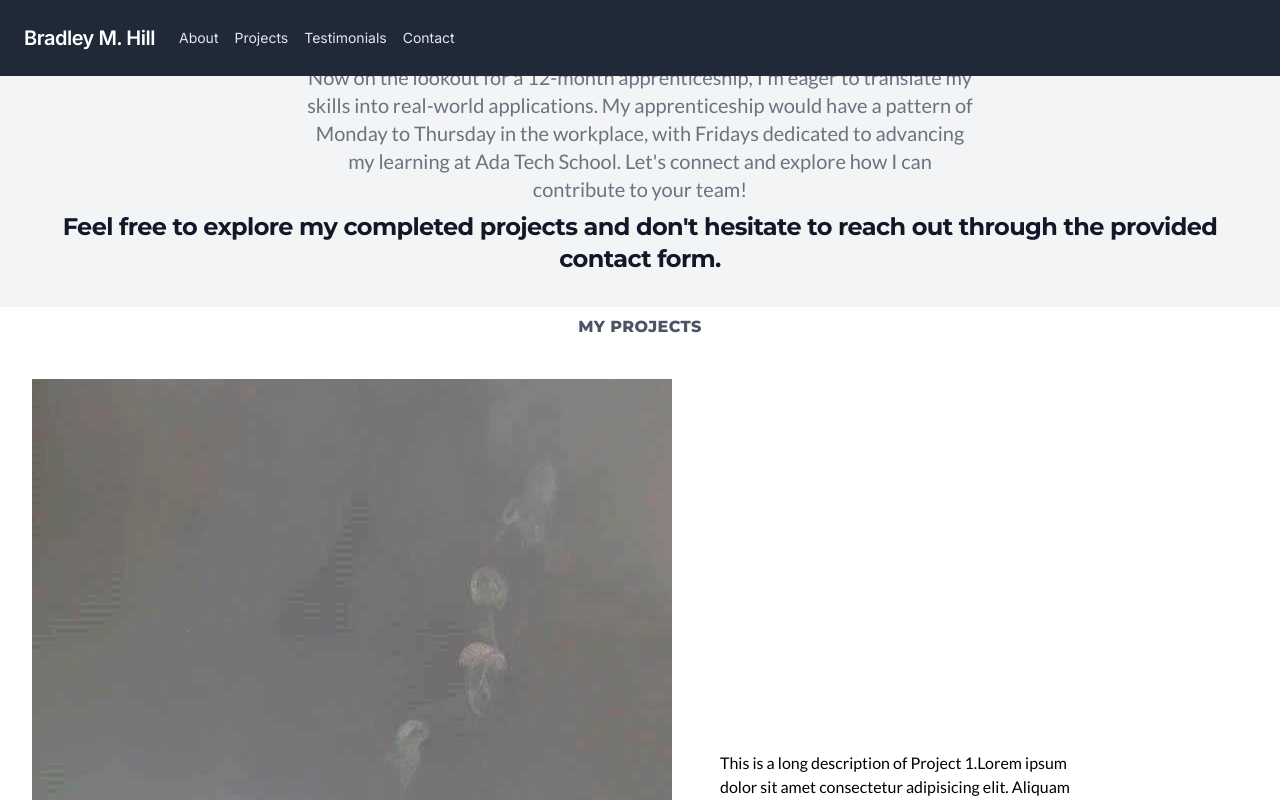
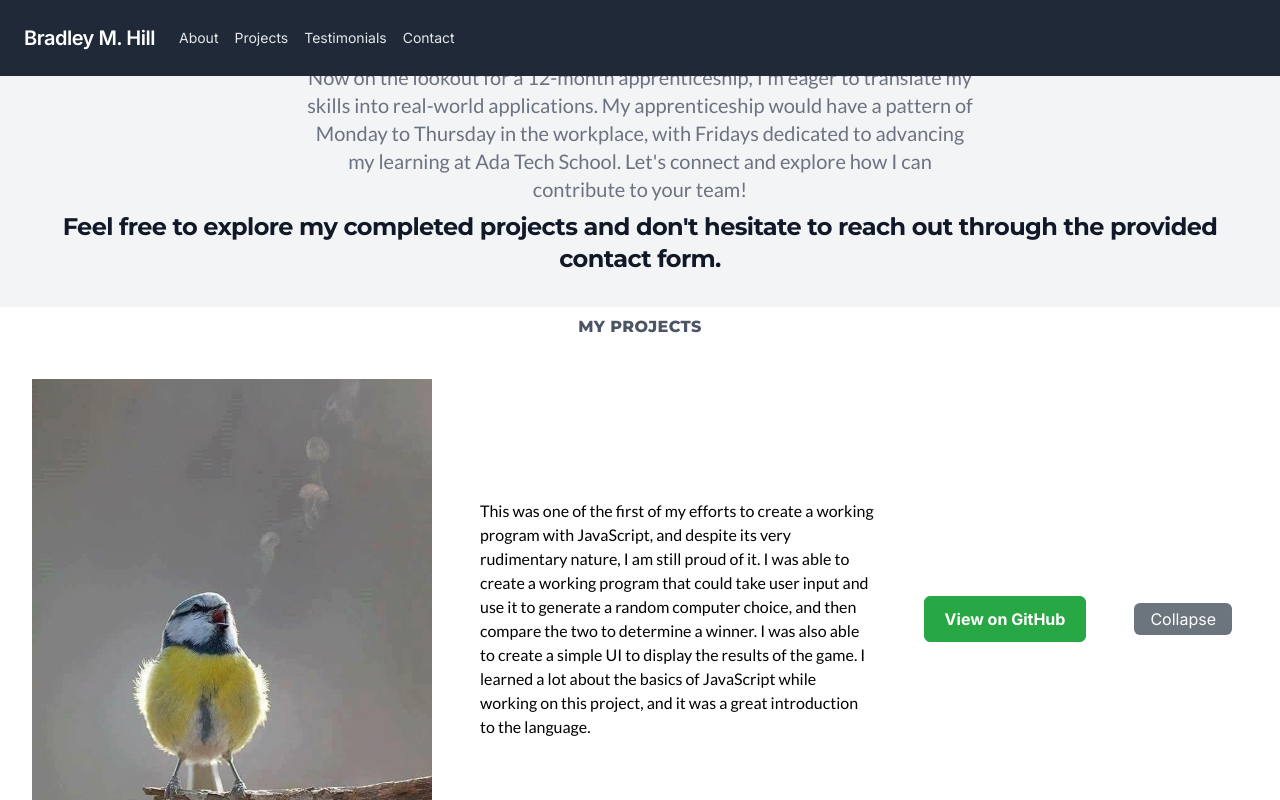
Before and after one commit to Bradley-Hill/bradley-hill-portfolio, a Next.js app in the folder bradley-portfolio/: page / in a window 1280 px wide. Both pictures are taken after a click on the element 640 px from the left and 1001 px from the top of the page. Shown: the part 601-1401 px from the top of the page. Built offline with nearby package versions, Linux system fonts and the light colour scheme.

Commit message:
added github links to the projects and added button for the link, improved teh css for expandedProject component as well

```diff
--- a/bradley-portfolio/src/app/styles/ExpandedProject.css
+++ b/bradley-portfolio/src/app/styles/ExpandedProject.css
@@ -17,35 +17,64 @@
   flex: 0 0 100%;
   height: auto;
   max-width: 100%;
+  object-fit: cover;
+  max-height: 20rem;
 }
 
 @media (min-width: 768px) {
   .expandedProject-image {
     flex: 0 0 50%;
+    max-height: 30rem;
   }
 }
 
 @media (min-width: 1024px) {
   .expandedProject-image {
-    flex: 0 0 400px;
+    flex: 0 0 25rem;
   }
 }
 
 .expandedProject-description {
   flex: 1;
-  max-width: 600px;
+  max-width: 37.5rem;
   margin: 0 auto;
   padding: 0 1rem;
 }
 
 .collapse-button {
   margin: 1rem;
-  @apply px-4 py-2 bg-gray-500 text-white rounded-md transition-all duration-300 ease-in-out shadow-md focus:outline-none focus:shadow-outline-blue;
+  padding: 0.25rem 1rem;
+  background-color: #6c757d;
+  color: #fff;
+  border-radius: 0.375rem;
   transition: background-color 0.3s ease, transform 0.3s ease;
 }
 
 .collapse-button:hover,
 .collapse-button:active {
-  @apply bg-gray-800;
+  background-color: #343a40;
   transform: scale(1.05);
 }
+
+.github-button {
+  display: inline-block;
+  padding: 0.625rem 1.25rem;
+  font-size: 1rem;
+  font-weight: bold;
+  text-align: center;
+  text-decoration: none;
+  cursor: pointer;
+  color: #fff;
+  background-color: #28a745;
+  border: 0.0625rem solid #28a745;
+  border-radius: 0.375rem;
+  transition: background-color 0.3s ease;
+}
+
+.github-button:hover {
+  background-color: #218838;
+}
+
+.github-button:active {
+  background-color: #1e7e34;
+}
--- a/bradley-portfolio/src/components/ExpandedProject.tsx
+++ b/bradley-portfolio/src/components/ExpandedProject.tsx
@@ -21,6 +21,9 @@ export default function ExpandedProject({
         alt={project.title}
       />
       <p className="expandedProject-description">{project.longDescription}</p>
+      <a href={project.githubLink} target="_blank" rel="noopener noreferrer">
+        <button className="github-button">View on GitHub</button>
+      </a>
       <button className="collapse-button" onClick={onCollapse}>
         Collapse
       </button>
--- a/bradley-portfolio/src/components/Projects.tsx
+++ b/bradley-portfolio/src/components/Projects.tsx
@@ -11,88 +11,100 @@ export interface Project {
   longDescription: string;
   image: string;
   largeImage: string;
+  githubLink: string;
 }
 
 const projectsData = [
   {
     id: 1,
-    title: "Project 1",
+    title: "Rock,Paper,Scissors",
     shortDescription:
-      "This is a short description of Project 1. lorem ipsum lorem ipsum lorem ipsum lorem ipsum lorem ipsum lorem ipsum lorem ipsum lorem ipsum lorem ipsum lorem ipsum lorem ipsum lorem ipsum lorem ipsum",
+      "This project is a simple implementation of the classic game Rock,Paper,Scissors, made using JavaScript.",
     longDescription:
-      "This is a long description of Project 1.Lorem ipsum dolor sit amet consectetur adipisicing elit. Aliquam similique sint perferendis ratione amet dolore voluptatem alias exercitationem voluptates quos. Laudantium dolor earum ratione alias, vero, temporibus similique, atque unde natus in labore! Animi magnam, eligendi distinctio placeat, nihil quas ducimus laboriosam suscipit, dignissimos est repellendus dolore accusamus ipsa rem!",
+      "This was one of the first of my efforts to create a working program with JavaScript, and despite its very rudimentary nature, I am still proud of it. I was able to create a working program that could take user input and use it to generate a random computer choice, and then compare the two to determine a winner. I was also able to create a simple UI to display the results of the game. I learned a lot about the basics of JavaScript while working on this project, and it was a great introduction to the language.",
     image: "/images/Seen birdsong.jpg",
     largeImage: "/images/Seen birdsong.jpg",
+    githubLink: "https://github.com/Bradley-Hill/rock-paper-scissors",
   },
   {
     id: 2,
-    title: "Project 2",
+    title: "Calculator",
     shortDescription:
-      "This is a short description of Project 2. lorem ipsum lorem ipsum lorem ipsum lorem ipsum lorem ipsum lorem ipsum lorem ipsum lorem ipsum lorem ipsum lorem ipsum lorem ipsum lorem ipsum lorem ipsum",
+      "A responsive JavaScript calculator that performs basic arithmetic operations with a clean user interface.",
     longDescription:
-      "This is a long description of Project 2.Lorem ipsum dolor sit amet consectetur adipisicing elit. Aliquam similique sint perferendis ratione amet dolore voluptatem alias exercitationem voluptates quos. Laudantium dolor earum ratione alias, vero, temporibus similique, atque unde natus in labore! Animi magnam, eligendi distinctio placeat, nihil quas ducimus laboriosam suscipit, dignissimos est repellendus dolore accusamus ipsa rem!",
+      "The JavaScript Calculator project is a responsive web application that offers users a simple yet dynamic tool for performing arithmetic calculations. Built using HTML, CSS, and JavaScript, the calculator supports addition, subtraction, multiplication, division, and percentage calculations. The clean and intuitive user interface, coupled with responsive design, ensures a seamless experience on different devices. The calculator also features a 'delete' button for corrections and a 'clear' button to reset calculations, making it a practical and user-friendly showcase of front-end development skills.",
     image: "/images/Spider with a droplet.jpg",
     largeImage: "/images/Spider with a droplet.jpg",
+    githubLink: "https://github.com/Bradley-Hill/Calculator",
   },
   {
     id: 3,
-    title: "Project 3",
+    title: "Noughts and Crosses (Tic-Tac-Toe)",
     shortDescription:
-      "This is a short description of Project 3. lorem ipsum lorem ipsum lorem ipsum lorem ipsum lorem ipsum lorem ipsum lorem ipsum lorem ipsum lorem ipsum lorem ipsum lorem ipsum lorem ipsum lorem ipsum",
+      "A two-player tic-tac-toe game implemented in JavaScript, HTML, and CSS. The game features dynamic player creation, marker validation, and interactive gameplay with a responsive design.",
     longDescription:
-      "This is a long description of Project 3.Lorem ipsum dolor sit amet consectetur adipisicing elit. Aliquam similique sint perferendis ratione amet dolore voluptatem alias exercitationem voluptates quos. Laudantium dolor earum ratione alias, vero, temporibus similique, atque unde natus in labore! Animi magnam, eligendi distinctio placeat, nihil quas ducimus laboriosam suscipit, dignissimos est repellendus dolore accusamus ipsa rem!",
+      "This project is a web-based two-player tic-tac-toe game built using JavaScript, HTML, and CSS. The game introduces a modular design with distinct functional modules to handle player creation, game logic, and user interface interactions. Players enter their names and choose markers (X or O), with real-time validation ensuring unique markers for each          The Game Board module sets up the tic-tac-toe grid and manages the game state, allowing players to make moves and resetting the board after each game. The Player module defines player objects with customizable names and markers, emphasizing error handling for valid inputs. The core of the game is the Game module, which orchestrates the overall game flow. It determines the starting player through a random selection, keeps track of the current player, and checks for win or draw states after each move. The user interface module handles the display of the game board, updates the active player, and maintains a dynamic scoreboard reflecting each player's score.",
     image: "/images/first meow.jpg",
     largeImage: "/images/first meow.jpg",
+    githubLink: "https://github.com/Bradley-Hill/noughts-and-crosses",
   },
   {
     id: 4,
-    title: "Project 4",
+    title: "Etch-a-Sketch",
     shortDescription:
-      "This is a short description of Project 4. lorem ipsum lorem ipsum lorem ipsum lorem ipsum lorem ipsum lorem ipsum lorem ipsum lorem ipsum lorem ipsum lorem ipsum lorem ipsum lorem ipsum lorem ipsum",
+      "A dynamic grid generator built with JavaScript, HTML, and CSS, allowing users to create and customize grids of varying sizes. The interactive interface supports rainbow coloring and opacity effects for an engaging visual experience.",
     longDescription:
-      "This is a long description of Project 4.Lorem ipsum dolor sit amet consectetur adipisicing elit. Aliquam similique sint perferendis ratione amet dolore voluptatem alias exercitationem voluptates quos. Laudantium dolor earum ratione alias, vero, temporibus similique, atque unde natus in labore! Animi magnam, eligendi distinctio placeat, nihil quas ducimus laboriosam suscipit, dignissimos est repellendus dolore accusamus ipsa rem!",
-    image: "/images/Fox Stretch.jpg",
+      "This project is a versatile grid generator implemented using JavaScript, HTML, and CSS. The application enables users to dynamically create customizable grids by specifying the number of cells they want. The grid size is user-decided, offering flexibility and control over the visual layout.The user interface is interactive, featuring a color palette that includes a default blue fill, a randomized rainbow effect, and an opacity option for a unique visual experience. The rainbow effect introduces a burst of colors to the grid cells, while the opacity feature gradually increases the transparency of the cells, creating a distinctive visual effect. The application incorporates event listeners to respond to user actions, such as grid creation and color selection. Additionally, it employs prompt and alert dialogs to guide users in providing valid inputs and receiving feedback on their choices.",
+    image: "/images/liquid sunset .jpg",
     largeImage: "/images/liquid sunset .jpg",
+    githubLink: "https://github.com/Bradley-Hill/Etch-a-Sketch",
   },
   {
     id: 5,
-    title: "Project 5",
+    title: "The mouse and his house",
     shortDescription:
-      "This is a short description of Project 5. lorem ipsum lorem ipsum lorem ipsum lorem ipsum lorem ipsum lorem ipsum lorem ipsum lorem ipsum lorem ipsum lorem ipsum lorem ipsum lorem ipsum lorem ipsum",
+      "A charming Pico-8 game where a mouse navigates a garden, collecting vegetables to unlock a door and join its friends inside the house. Implemented with Lua, the game features dynamic animations, a scoring system, and a delightful visual style.",
     longDescription:
-      "This is a long description of Project 5.Lorem ipsum dolor sit amet consectetur adipisicing elit. Aliquam similique sint perferendis ratione amet dolore voluptatem alias exercitationem voluptates quos. Laudantium dolor earum ratione alias, vero, temporibus similique, atque unde natus in labore! Animi magnam, eligendi distinctio placeat, nihil quas ducimus laboriosam suscipit, dignissimos est repellendus dolore accusamus ipsa rem!",
+      "This Pico-8 game, coded in Lua, features a mouse navigating a garden to collect vegetables and fruits, unlocking a door to access an interior space. The game employs dynamic animations, responsive player movement, and a scoring system. The camera intelligently focuses on the gameplay area, and various technical features include flag-based map interactions, sprite animations, and real-time scoring updates. The project serves as a collaborative example, showcasing proficiency in game development using Pico-8 and Lua scripting.",
     image: "/images/Spiderman.jpg",
     largeImage: "/images/Spiderman.jpg",
+    githubLink:
+      "https://github.com/Bradley-Hill/projet-collectif---pico-8-eline-bradley-france",
   },
   {
     id: 6,
-    title: "Project 6",
+    title: "Choose Your Career",
     shortDescription:
-      "This is a short description of Project 6. lorem ipsum lorem ipsum lorem ipsum lorem ipsum lorem ipsum lorem ipsum lorem ipsum lorem ipsum lorem ipsum lorem ipsum lorem ipsum lorem ipsum lorem ipsum",
+      "This is a web project aiding developers in career decisions by providing real-time insights into job trends across French departments. Using the Pole Emploi API, the site dynamically visualizes data on programming languages, experience levels, and contract types.",
     longDescription:
-      "This is a long description of Project 6.Lorem ipsum dolor sit amet consectetur adipisicing elit. Aliquam similique sint perferendis ratione amet dolore voluptatem alias exercitationem voluptates quos. Laudantium dolor earum ratione alias, vero, temporibus similique, atque unde natus in labore! Animi magnam, eligendi distinctio placeat, nihil quas ducimus laboriosam suscipit, dignissimos est repellendus dolore accusamus ipsa rem!",
+      "This is a web project designed for developers seeking valuable insights into job trends. Utilizing the Pole Emploi API, the site offers real-time information on developer job postings across different French departments. The interactive interface allows users to explore trends in programming languages, experience levels, frameworks, and contract types. The project showcases proficiency in web development, API integration, and dynamic data visualization techniques.",
     image: "/images/Daft Punk.jpg",
     largeImage: "/images/Daft Punk.jpg",
+    githubLink:
+      "https://github.com/Bradley-Hill/projet-collectif-dataviz-myriam-romane-bradley-mehdi",
   },
   {
     id: 7,
-    title: "Project 7",
+    title: "Sweet Web",
     shortDescription:
-      "This is a short description of Project 7. lorem ipsum lorem ipsum lorem ipsum lorem ipsum lorem ipsum lorem ipsum lorem ipsum lorem ipsum lorem ipsum lorem ipsum lorem ipsum lorem ipsum lorem ipsum",
+      "'Sweet Web' is a Chrome extension designed to enhance online experiences by allowing users to replace specific words with positive symbols and easily add custom ban words. With a friendly interface, it aims to create a more enjoyable and personalized browsing environment.",
     longDescription:
-      "This is a long description of Project 7.Lorem ipsum dolor sit amet consectetur adipisicing elit. Aliquam similique sint perferendis ratione amet dolore voluptatem alias exercitationem voluptates quos. Laudantium dolor earum ratione alias, vero, temporibus similique, atque unde natus in labore! Animi magnam, eligendi distinctio placeat, nihil quas ducimus laboriosam suscipit, dignissimos est repellendus dolore accusamus ipsa rem!",
+      "'Sweet Web' is a Chrome extension crafted to transform online interactions into a more positive and tailored experience. The extension enables users to replace designated words with uplifting symbols, contributing to a more pleasant online atmosphere. Additionally, users have the flexibility to expand the list of blocked words by effortlessly adding custom ban words through a user-friendly interface. The extension blends functionality with simplicity, providing users with a tool to shape their online environment according to their preferences.",
     image: "/images/puppy.jpg",
     largeImage: "/images/puppy.jpg",
+    githubLink:
+      "https://github.com/Bradley-Hill/projet-collectif-extension-navigateur-sweetweb-alex-brad-nathan-laure",
   },
   {
     id: 8,
-    title: "Project 8",
+    title: "To-Do-App",
     shortDescription:
-      "This is a short description of Project 8. lorem ipsum lorem ipsum lorem ipsum lorem ipsum lorem ipsum lorem ipsum lorem ipsum lorem ipsum lorem ipsum lorem ipsum lorem ipsum lorem ipsum lorem ipsum",
+      "This To-Do-App was created to help me deepen my understanding of TypeScript and how it is an improvement over JavaScript.",
     longDescription:
-      "This is a long description of Project 8.Lorem ipsum dolor sit amet consectetur adipisicing elit. Aliquam similique sint perferendis ratione amet dolore voluptatem alias exercitationem voluptates quos. Laudantium dolor earum ratione alias, vero, temporibus similique, atque unde natus in labore! Animi magnam, eligendi distinctio placeat, nihil quas ducimus laboriosam suscipit, dignissimos est repellendus dolore accusamus ipsa rem!",
+      "This project is a technical demonstration of TypeScript in action, serving as a hands-on exploration of TypeScript's core features. Developed without external frameworks, this application highlights the implementation of TypeScript for building interactive and data-driven web applications. Users can leverage the app to create, edit, and prioritize tasks, offering a real-world illustration of TypeScript's role in enhancing code maintainability and scalability. The app utilizes local storage for data persistence, contributing to a deeper understanding of how TypeScript can be employed for practical, client-side solutions.",
     image: "/images/twitch plays Pokemon.png",
     largeImage: "/images/twitch plays Pokemon.png",
+    githubLink: "https://github.com/Bradley-Hill/To-Do-App",
   },
   // More projects...
 ];
```
